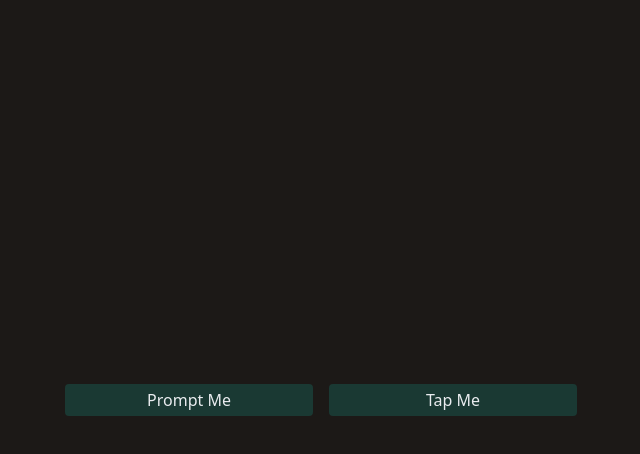
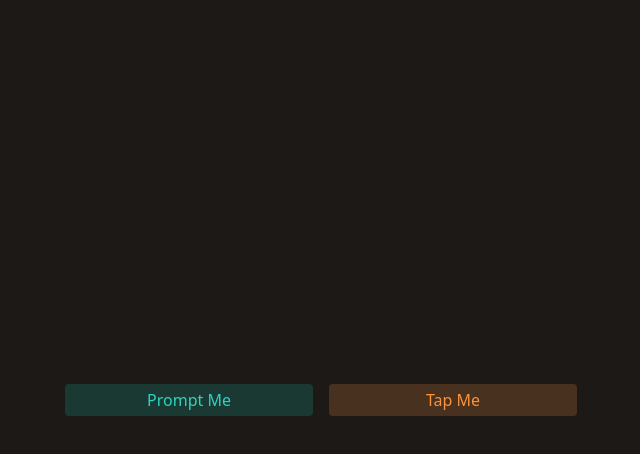
Before and after one commit to nekocandy/trackmyfocus-app, a React (Vite) app in the folder frontend/: page / in a window 1280 px wide. Both pictures are taken after a click on the button "Login With Browser". Shown: the top 454 px of the page, without its empty margins (319-959 px from the left). Built offline with nearby package versions, Linux system fonts and the light colour scheme.

Commit message:
feat: use multicolor

```diff
--- a/frontend/src/pages/index.tsx
+++ b/frontend/src/pages/index.tsx
@@ -20,11 +20,11 @@ export default function HomePage(): ReactElement {
 		return (
 			<div className="h-full flex items-center justify-center">
 				<div className="w-full grid grid-cols-2 gap-4">
-					<button className="bg-teal-500/20 hover:(bg-teal-500/30) px-4 py-1 rounded">
+					<button className="text-teal-400 bg-teal-500/20 hover:(bg-teal-500/30) px-4 py-1 rounded">
 						Prompt Me
 					</button>
 
-					<button className="bg-teal-500/20 hover:(bg-teal-500/30) px-4 py-1 rounded">
+					<button className="text-orange-400 bg-orange-400/20 hover:(bg-orange-500/30) px-4 py-1 rounded">
 						Tap Me
 					</button>
 				</div>
```
